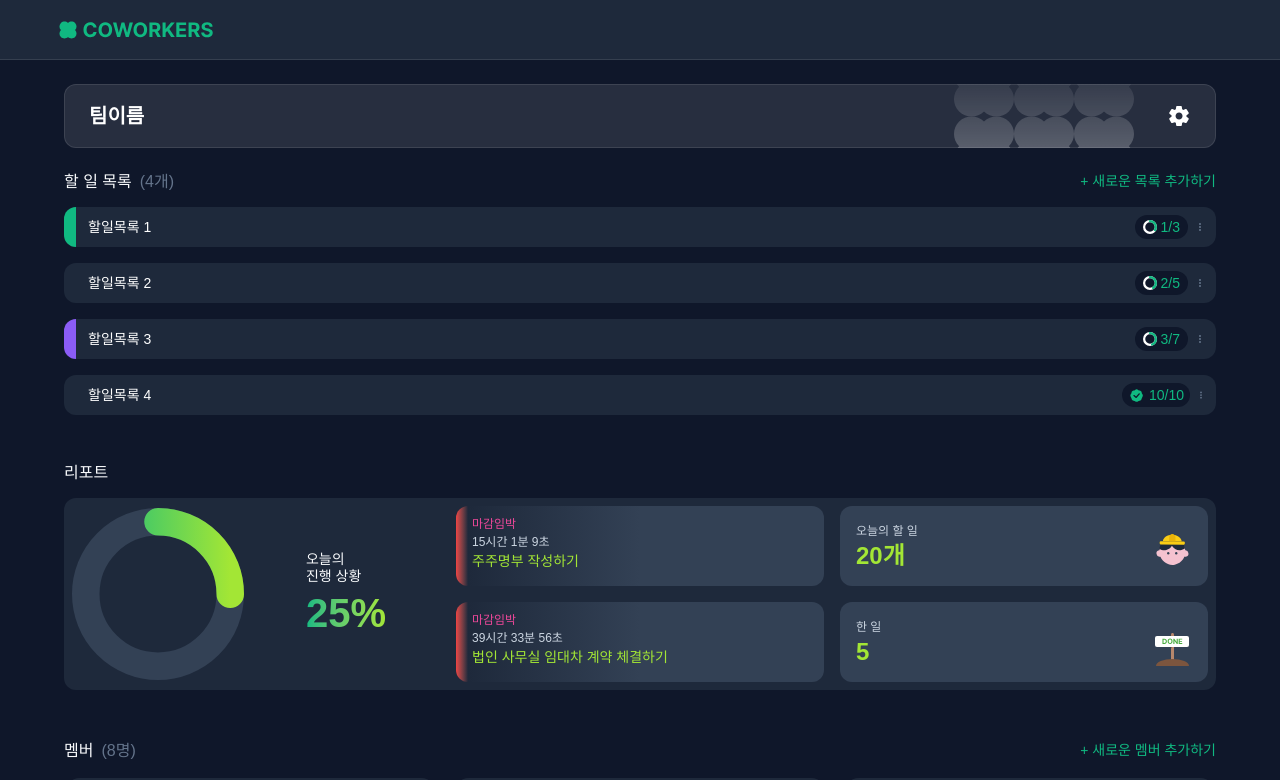
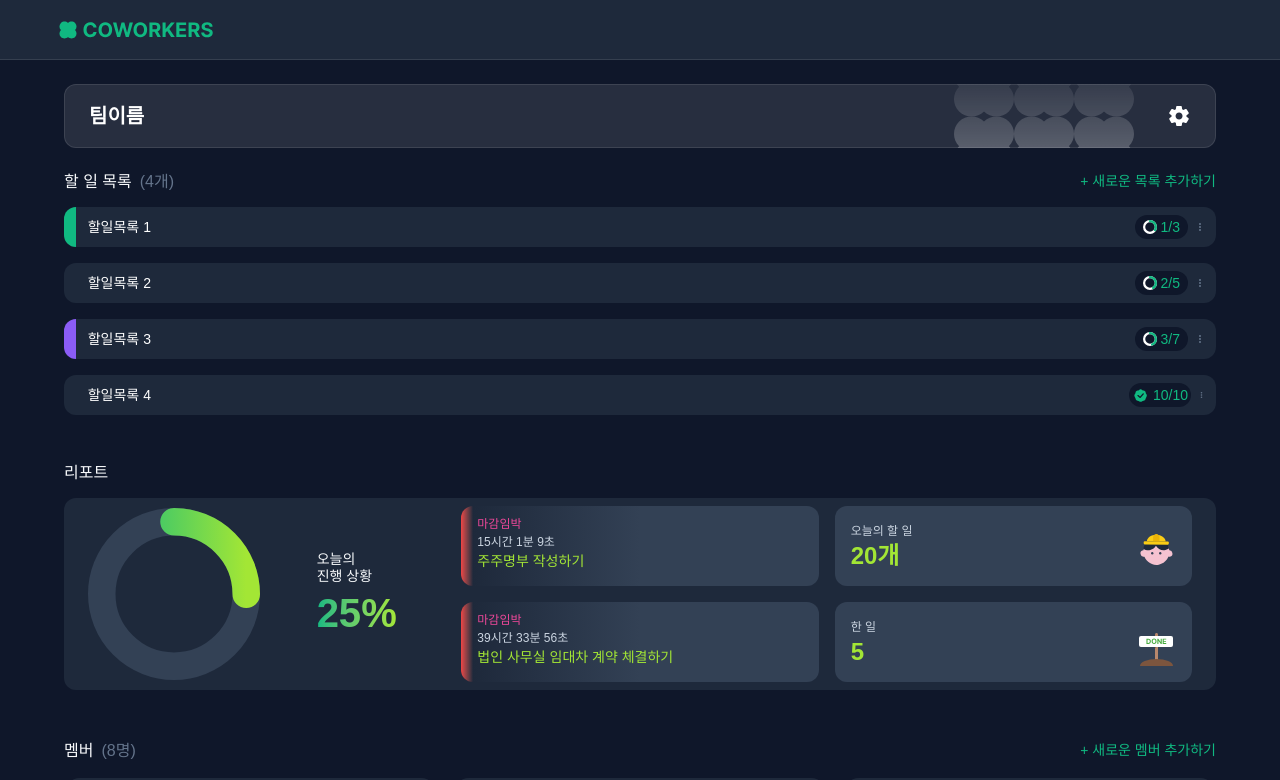
Before and after one commit to ozen0718/coworkers, a Next.js app: page /articles in a window 1280 px wide. Shown: the top 780 px of the page. Built offline with nearby package versions, Linux system fonts and the light colour scheme.

Commit message:
[Chore] Adjust button area in TasksItem

```diff
--- a/src/app/(main)/[teamid]/page.tsx
+++ b/src/app/(main)/[teamid]/page.tsx
@@ -71,7 +71,6 @@ export default function TeamPage() {
             </div>
           </Modal>
 
-          {/* 토스트 메시지 */}
           <Toast message={message} visible={visible} />
         </header>
 
--- a/src/components/teampage/Report.tsx
+++ b/src/components/teampage/Report.tsx
@@ -108,7 +108,7 @@ function UrgentTasksReportColumn() {
 export default function Report() {
   return (
     <div className="relative w-full">
-      <div className="bg-bg200 grid grid-cols-2 gap-4 rounded-xl p-2 sm:grid-cols-3">
+      <div className="bg-bg200 grid grid-cols-2 gap-4 rounded-xl px-2 py-2 sm:grid-cols-3 sm:px-6">
         <LeftSide percentage={25} />
         <div className="hidden justify-center sm:flex">
           <UrgentTasksReportColumn />
--- a/src/components/teampage/TaskElements.tsx
+++ b/src/components/teampage/TaskElements.tsx
@@ -52,11 +52,11 @@ export function TasksItem({ tasksTitle, completed, total }: TasksItemProp) {
   const trimColor = getTrimColor(tasksTitle);
 
   return (
-    <div className="bg-bg200 flex h-10 w-full items-center justify-between rounded-xl hover:cursor-pointer">
-      <div className="flex items-center justify-start gap-3 overflow-hidden rounded-xl">
+    <div className="bg-bg200 flex h-10 w-full items-center justify-between rounded-xl">
+      <button className="flex w-full items-center justify-start gap-3 overflow-hidden rounded-xl">
         <div className="h-10 w-3" style={{ backgroundColor: trimColor }} />
-        <p className="text-md-medium">{tasksTitle}</p>
-      </div>
+        <p className="text-md-medium w-full text-left">{tasksTitle}</p>
+      </button>
       <div className="mr-2 flex w-21.5 items-center justify-end gap-1">
         <ProgressBadge completedTaskNumber={completed} totalTaskNumber={total} />
         <ActionMenu
```
